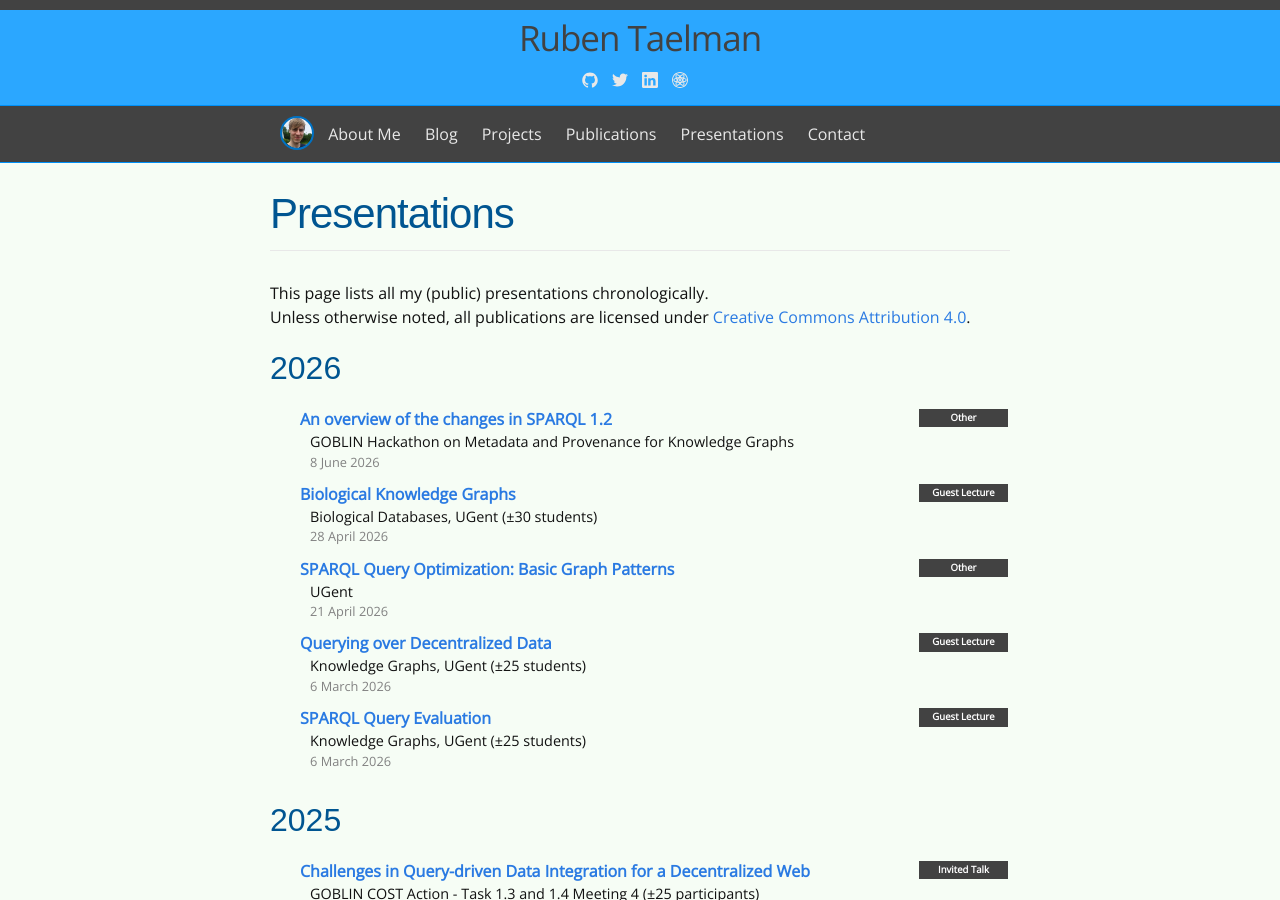
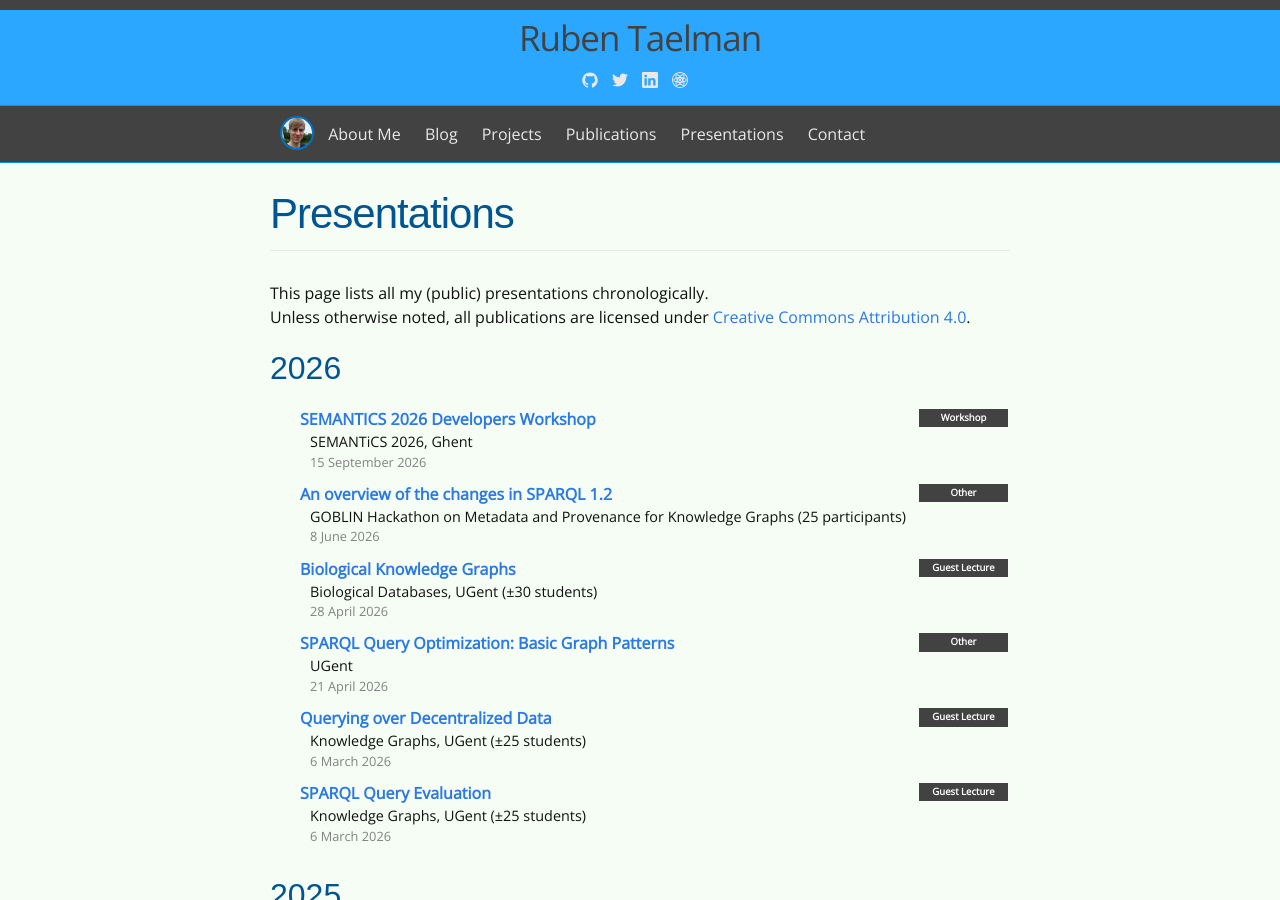
Before and after one commit to rubensworks/rubensworks.net, a Jekyll site: the page built from presentations.md, in a window 1280 px wide and 900 px high. Built offline with Jekyll 4.4.1, drawn with Linux system fonts in a browser that asks for light colours; some web fonts are replaced.

Commit message:
Add SEMANTICS 2026 Developers Workshop details

```diff
--- a/_data/presentations.yml
+++ b/_data/presentations.yml
@@ -7,9 +7,15 @@
 # - Workshop
 # - Other
 
+"2026-semantics-semdev":
+    title: "SEMANTICS 2026 Developers Workshop"
+    venue: "SEMANTiCS 2026, Ghent"
+    date: "15 September 2026"
+    url: "https://semantics2026.semdev.org/"
+    type: "Workshop"
 "2026-goblinhackathon-sparql12":
     title: "An overview of the changes in SPARQL 1.2"
-    venue: "GOBLIN Hackathon on Metadata and Provenance for Knowledge Graphs"
+    venue: "GOBLIN Hackathon on Metadata and Provenance for Knowledge Graphs (25 participants)"
     date: "8 June 2026"
     url: "https://www.rubensworks.net/raw/slides/2026/goblinhackathon-sparql12/"
     type: "Other"
```
